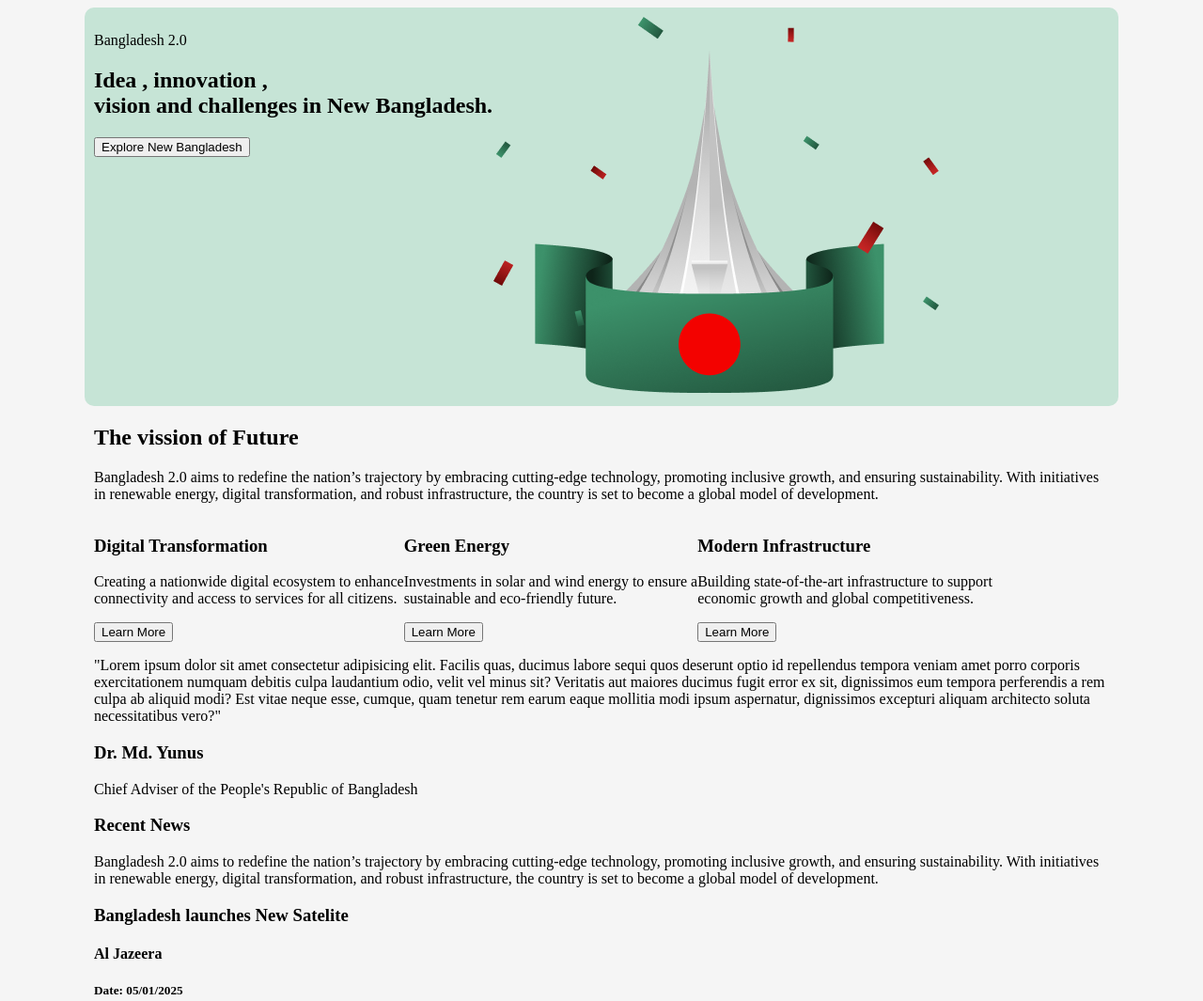
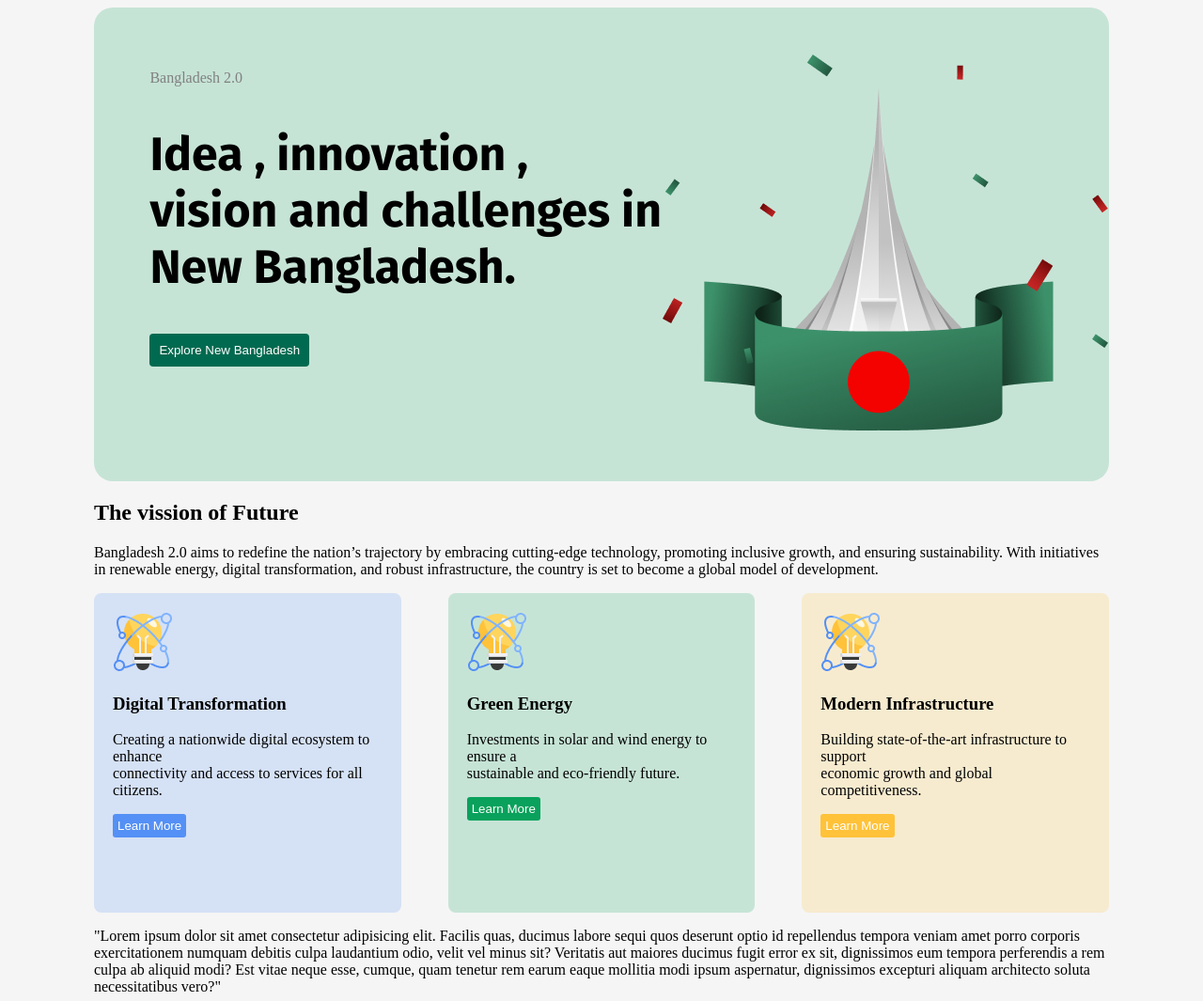
Before and after one commit to ZiayulHaqueRahim/Bangladesh-2.0, a plain HTML site: page index.html in a window 1280 px wide. Shown: the top 1065 px of the page at 94% size. Drawn offline with Linux system fonts and the light colour scheme.

Commit message:
completed hero section

```diff
--- a/index.html
+++ b/index.html
@@ -5,6 +5,9 @@
     <meta name="viewport" content="width=device-width, initial-scale=1.0">
     <title>Document</title>
     <link rel="stylesheet" href="styles/style.css">
+    <link rel="preconnect" href="https://fonts.googleapis.com">
+    <link rel="preconnect" href="https://fonts.gstatic.com" crossorigin>
+    <link href="https://fonts.googleapis.com/css2?family=Fira+Sans:ital,wght@0,100;0,200;0,300;0,400;0,500;0,600;0,700;0,800;0,900;1,100;1,200;1,300;1,400;1,500;1,600;1,700;1,800;1,900&family=Manrope:wght@200..800&family=Poppins:ital,wght@0,100;0,200;0,300;0,400;0,500;0,600;0,700;0,800;0,900;1,100;1,200;1,300;1,400;1,500;1,600;1,700;1,800;1,900&display=swap" rel="stylesheet">
     <style>
 
     </style>
@@ -15,9 +18,10 @@
         <div class="hero-info">
             <p class="subheading">Bangladesh 2.0</p>
             <h1 class="heading">Idea , innovation ,<br/>
-                vision and challenges in New Bangladesh.
+                vision and challenges in<br/>
+                 New Bangladesh.
             </h1>
-            <button class="btn">Explore New Bangladesh</button>
+            <button class="primary-btn">Explore New Bangladesh</button>
         </div>
         <div class="hero-img">
              <img src="./assets/hero.png" alt="bd-heroic image">
@@ -34,7 +38,7 @@
         <div class="card-container">
             <div class="card1">
                 <div class="card-img">
-
+                    <img src="./assets/card-icon.png">
                 </div>
 
                 <div>
@@ -42,12 +46,12 @@
                     <p>Creating a nationwide digital ecosystem to enhance<br/>
                         connectivity and access to services for all citizens.
                    </p>
-                   <button class="card-btn">Learn More</button>
+                   <button class="btn1">Learn More</button>
                 </div>
             </div>
             <div class="card2">
                 <div class="card-img">
-
+                    <img src="./assets/card-icon.png">
                 </div>
                 <div>
                     <h3>Green Energy</h3>
@@ -55,20 +59,20 @@
                         Investments in solar and wind energy to ensure a <br/>
                          sustainable and eco-friendly future.
                    </p>
-                   <button class="card-btn">Learn More</button>
+                   <button class="btn2">Learn More</button>
                 </div>
 
             </div>
             <div class="card3">
                 <div class="card-img">
-
+                    <img src="./assets/card-icon.png">
                 </div>
                 <div>
                     <h3>Modern Infrastructure</h3>
                     <p>Building state-of-the-art infrastructure to support<br/>
                          economic growth and global competitiveness.
                     </p>
-                   <button class="card-btn">Learn More</button>
+                   <button class="btn3">Learn More</button>
                 </div>
 
             </div>
@@ -95,15 +99,15 @@
                  and robust infrastructure, the country is set to become a global model of development.
             </p>
         </div>
-        <div class="news1">
+        <div class="news-1">
             <div class="news-img">
-
+                <img src="./assets/satelite.png">
             </div>
             <div class="news-container">
                 <h3>Bangladesh launches New Satelite</h3>
                 <div>
                     <div class="logo-news">
-
+                        <img src="./assets/al-jazeera.png">
                     </div>
                     <h4>Al Jazeera</h4>
                 </div>
@@ -115,7 +119,7 @@
                         and accepted as a common obligation of all people and all countries—not until then shall we,
                         with a certain degree of justification, be able to speak of humankind as civilized
                 </p>
-                 <button class="card-btn">Read More</button>
+                 <button class="primary-btn">Read More</button>
             </div>
         </div>
         <div class="news-2">
@@ -123,7 +127,7 @@
                 <h3>Bangladesh launches New Satelite</h3>
                 <div>
                     <div class="logo-news">
-
+                        <img src="./assets/al-jazeera.png">
                     </div>
                     <h4>Al Jazeera</h4>
                 </div>
@@ -135,18 +139,40 @@
                         and accepted as a common obligation of all people and all countries—not until then shall we,
                         with a certain degree of justification, be able to speak of humankind as civilized
                 </p>
-                 <button class="card-btn">Read More</button>
+                 <button class="primary-btn">Read More</button>
             </div>
             <div class="news-img">
-
+                <img src="./assets/satelite.png">
             </div>
         </div>
     </section>
     <section class="donate" id="container">
+        <h2>Donate Now</h2>
+        <p>Bangladesh 2.0 aims to redefine the nation’s trajectory by embracing cutting-edge technology, promoting inclusive growth,
+             and ensuring sustainability. With initiatives in renewable energy, digital transformation, and robust infrastructure.
+        </p>
+        <div class="amount">
+            <button>100 Taka</button>
+            <button>200 Taka </button>
+            <button>500 Taka</button>
+            <button>1000 Taka</button>
+        </div>
+        <div class="input">
 
+        </div>
+        <button class="primary-btn">Donate Now</button>
     </section>
     <section class="footer" id="container">
+            <h2>Subscribe Newstaller</h2>
+            <p>Bangladesh 2.0 aims to redefine the nations trajectory by embracing cutting-edge technology,promoting inclusive growth</p>
+            <div>
+                <div class="input-newstellar">
 
+                </div>
+                <button class="primary-btn">Subscribe</button>
+            </div>
+
+            <p>We Promise not to spam you!</p>
     </section>
 </body>
 </html>
--- a/styles/style.css
+++ b/styles/style.css
@@ -24,18 +24,26 @@ body{
 
 .hero{
     background-color: #C6E4D6;
+    border-radius: 20px;
+    padding: 50px 0;
 
-    border-radius: 10px;
-    padding: 10px;
-    margin: 20px;
     display: flex;
     flex-direction: row;
-    justify-items: end;
+    justify-content: end;
 
 }
-.hero-info{
 
 
+.subheading{
+    color: gray;
+
+}
+.heading{
+    text-align: left;
+    font-size: 50px;
+    font-family: Fira Sans;
+}
+.hero-info{
 
 }
 
@@ -47,12 +55,83 @@ body{
 .card-container{
     display: flex;
     flex-direction: row;
-    justify-items: center;
-    align-items: center;
+   gap: 50px;
+
+}
+
+.card1{
+    background-color: #5490F533;
+    border-radius: 8px;
+    padding: 20px;
+    gap: 20px;
+    text-align: start;
+    height: 300px;
+    width: 400px;
+}
+.card2{
+    background-color: #C6E4D6;
+    border-radius: 8px;
+    padding: 20px;
+    gap: 20px;
+    text-align: start;
+    height: 300px;
+    width: 400px;
+}
+.card3{
+    background-color: #F7EBCF;
+    border-radius: 8px;
+    padding: 20px;
+    gap: 20px;
+    text-align: start;
+    height: 300px;
+    width: 400px;
 }
 
 
+.primary-btn{
+    color: white;
+    background-color: #006A50;
+    padding: 10px;
+    border-radius: 4px;
+    border-style: none;
 
+}
+
+.primary-btn:hover{
+    color:#b9b9b9;
+    background-color: #05271e;
+    border-radius: 5px;
+}
+
+.btn1{
+    background-color: #5490F5;
+    color: white;
+    padding: 5px;
+    border-radius: 3px;
+    border-style: none;
+
+}
+
+.btn2{
+    background-color: #09A15C;
+    color: white;
+    padding: 5px;
+    border-radius: 3px;
+    border-style: none;
+}
+
+.btn3{
+    background-color: #FFC239;
+    color: white;
+    padding: 5px;
+    border-radius: 3px;
+    border-style: none;
+}
+
+
+.btn1:hover,.btn2:hover,.btn3:hover{
+    background-color: #006A50;
+}
 
 /* news section */
 
@@ -70,3 +149,32 @@ body{
     justify-content: end;
     align-items: center;
 }
+
+
+
+
+
+
+/* donate section */
+
+.donate{
+    display: flex;
+    flex-direction: column;
+    gap: 15px;
+    align-items: center;
+}
+
+
+
+/* footer section */
+
+.footer{
+    background-color: #C6E4D6;
+    border-radius: 15px;
+    display: flex;
+    flex-direction: column;
+    gap: 10px;
+    align-items: center;
+    padding: 100px auto;
+    margin: 30px;
+}
```
